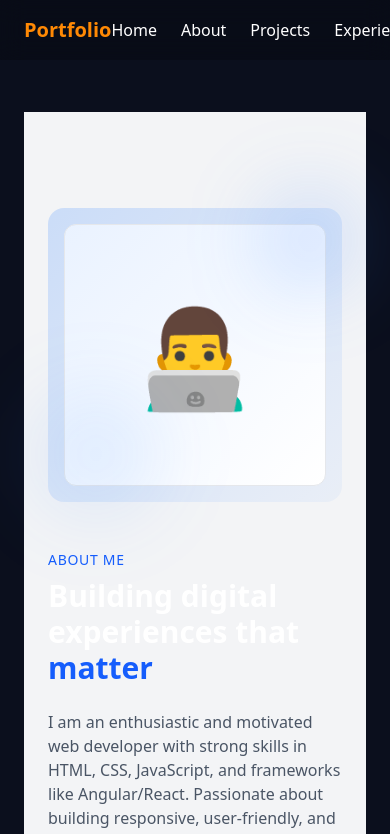
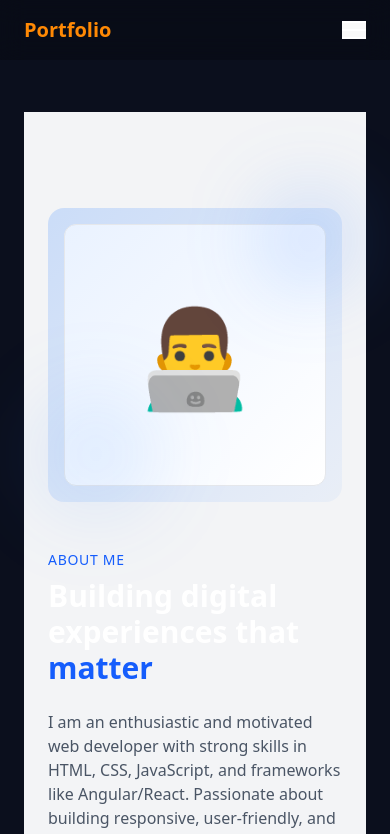
Before and after one commit to Abdulb7772/Portfolio, a React (Vite) app: page /about in a window 390 px wide. Shown: the top 834 px of the page. Built offline with nearby package versions, Linux system fonts and the light colour scheme.

Commit message:
second commit

```diff
--- a/src/components/Projects.jsx
+++ b/src/components/Projects.jsx
@@ -4,15 +4,15 @@ export default function Projects() {
   const { projects, loading, error } = useGithubProjects("Abdulb7772");
 
   return (
-    <section id="projects" className="bg-linear-to-br from-[#0a0131] via-[#1f2769] to-[#01073d] h-screen flex flex-col justify-center items-center text-center px-4">
-      <h2 className="text-4xl font-bold mb-10">Projects</h2>
+    <section id="projects" className="bg-linear-to-br from-[#0a0131] via-[#1f2769] to-[#01073d] min-h-screen py-20 px-4">
+      <div className="container mx-auto max-w-7xl">
+        <h2 className="text-4xl font-bold mb-10 text-center">Projects</h2>
 
-      {loading && <p>Loading projects...</p>}
-      {error && <p className="text-red-500">Error: {error.message}</p>}
+        {loading && <p className="text-center">Loading projects...</p>}
+        {error && <p className="text-red-500 text-center">Error: {error.message}</p>}
 
-      <div className="grid md:grid-cols-2 lg:grid-cols-3 gap-6">
+        <div className="grid grid-cols-1 sm:grid-cols-2 lg:grid-cols-3 gap-6">
           {projects.slice(0, 6).map((p) => (
-
             <div
               key={p.id}
               className="bg-linear-to-br from-[#010824] via-[#141d3b] to-[#010925] border border-gray-200 dark:border-gray-700 rounded-xl p-4 bg-white dark:bg-slate-800 shadow-lg"
@@ -25,13 +25,15 @@ export default function Projects() {
               <a
                 href={p.html_url}
                 target="_blank"
-              className="mt-4 inline-block text-blue-500"
+                rel="noopener noreferrer"
+                className="mt-4 inline-block text-blue-500 hover:text-blue-400 transition-colors"
               >
                 View on GitHub →
               </a>
             </div>
           ))}
         </div>
+      </div>
     </section>
   );
 }
--- a/src/components/layout/Navbar.jsx
+++ b/src/components/layout/Navbar.jsx
@@ -1,6 +1,10 @@
 import { Link } from "react-router-dom";
+import { useState } from "react";
+import ThemeToggle from "../ThemeToggle";
 
 export default function Navbar() {
+  const [isOpen, setIsOpen] = useState(false);
+
   return (
     <nav className="fixed top-0 left-0 w-full backdrop-blur-md bg-black/20 z-50">
       <div className="container mx-auto flex items-center justify-between py-4 px-6 text-white">
@@ -9,14 +13,41 @@ export default function Navbar() {
           Portfolio
         </Link>
 
-        <ul className="flex items-center gap-6">
-          <Link to="/" className="hover:text-orange-400">Home</Link>
-          <Link to="/about" className="hover:text-orange-400">About</Link>
-          <Link to="/projects" className="hover:text-orange-400">Projects</Link>
-          <Link to="/experience" className="hover:text-orange-400">Experience</Link>
-          <Link to="/contact" className="hover:text-orange-400">Contact</Link>
+        {/* Desktop Navigation */}
+        <ul className="hidden md:flex items-center gap-6">
+          <Link to="/" className="hover:text-orange-400 transition-colors">Home</Link>
+          <Link to="/about" className="hover:text-orange-400 transition-colors">About</Link>
+          <Link to="/projects" className="hover:text-orange-400 transition-colors">Projects</Link>
+          <Link to="/experience" className="hover:text-orange-400 transition-colors">Experience</Link>
+          <Link to="/contact" className="hover:text-orange-400 transition-colors">Contact</Link>
+          <ThemeToggle />
         </ul>
+
+        {/* Mobile Menu Button */}
+        <button
+          onClick={() => setIsOpen(!isOpen)}
+          className="md:hidden flex flex-col gap-1.5 z-50"
+          aria-label="Toggle menu"
+        >
+          <span className={`w-6 h-0.5 bg-white transition-transform ${isOpen ? 'rotate-45 translate-y-2' : ''}`} />
+          <span className={`w-6 h-0.5 bg-white transition-opacity ${isOpen ? 'opacity-0' : ''}`} />
+          <span className={`w-6 h-0.5 bg-white transition-transform ${isOpen ? '-rotate-45 -translate-y-2' : ''}`} />
+        </button>
       </div>
+
+      {/* Mobile Navigation */}
+      {isOpen && (
+        <div className="md:hidden absolute top-full left-0 w-full bg-black/95 backdrop-blur-lg">
+          <ul className="flex flex-col items-center gap-4 py-6">
+            <Link to="/" onClick={() => setIsOpen(false)} className="hover:text-orange-400 transition-colors">Home</Link>
+            <Link to="/about" onClick={() => setIsOpen(false)} className="hover:text-orange-400 transition-colors">About</Link>
+            <Link to="/projects" onClick={() => setIsOpen(false)} className="hover:text-orange-400 transition-colors">Projects</Link>
+            <Link to="/experience" onClick={() => setIsOpen(false)} className="hover:text-orange-400 transition-colors">Experience</Link>
+            <Link to="/contact" onClick={() => setIsOpen(false)} className="hover:text-orange-400 transition-colors">Contact</Link>
+            <ThemeToggle />
+          </ul>
+        </div>
+      )}
     </nav>
   );
 }
```
Lines whose indentation alone changed are shown as unchanged.
